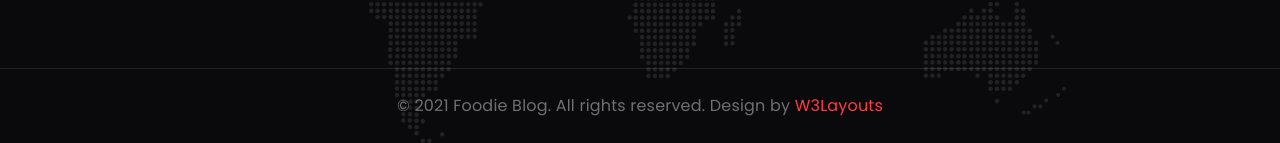
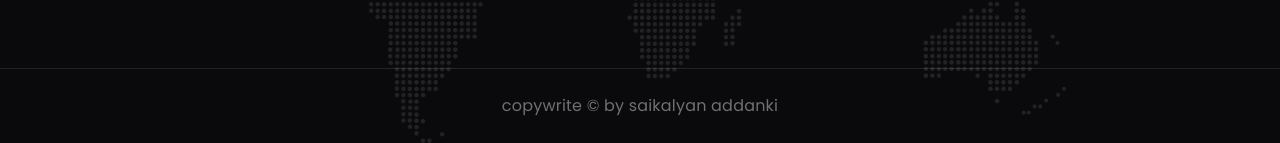
Before and after one commit to kalyan565/finalpro, a plain HTML site: page contact.html in a window 1280 px wide. Shown: the part 2106-2249 px from the top of the page. Drawn offline with Linux system fonts and the light colour scheme; a web font is replaced by a local one.

Commit message:
2nd commit

```diff
--- a/contact.html
+++ b/contact.html
@@ -278,9 +278,8 @@
         <!-- copyright -->
         <section class="w3l-copyright text-center">
             <div class="container">
-                <p class="copy-footer-29">© 2021 Foodie Blog. All rights reserved. Design by <a
-                        href="https://w3layouts.com/" target="_blank">
-                        W3Layouts</a></p>
+                <p class="copy-footer-29">copywrite &copy; by saikalyan addanki
+                     </p>
             </div>
         </section>
         <!-- //copyright -->
```
